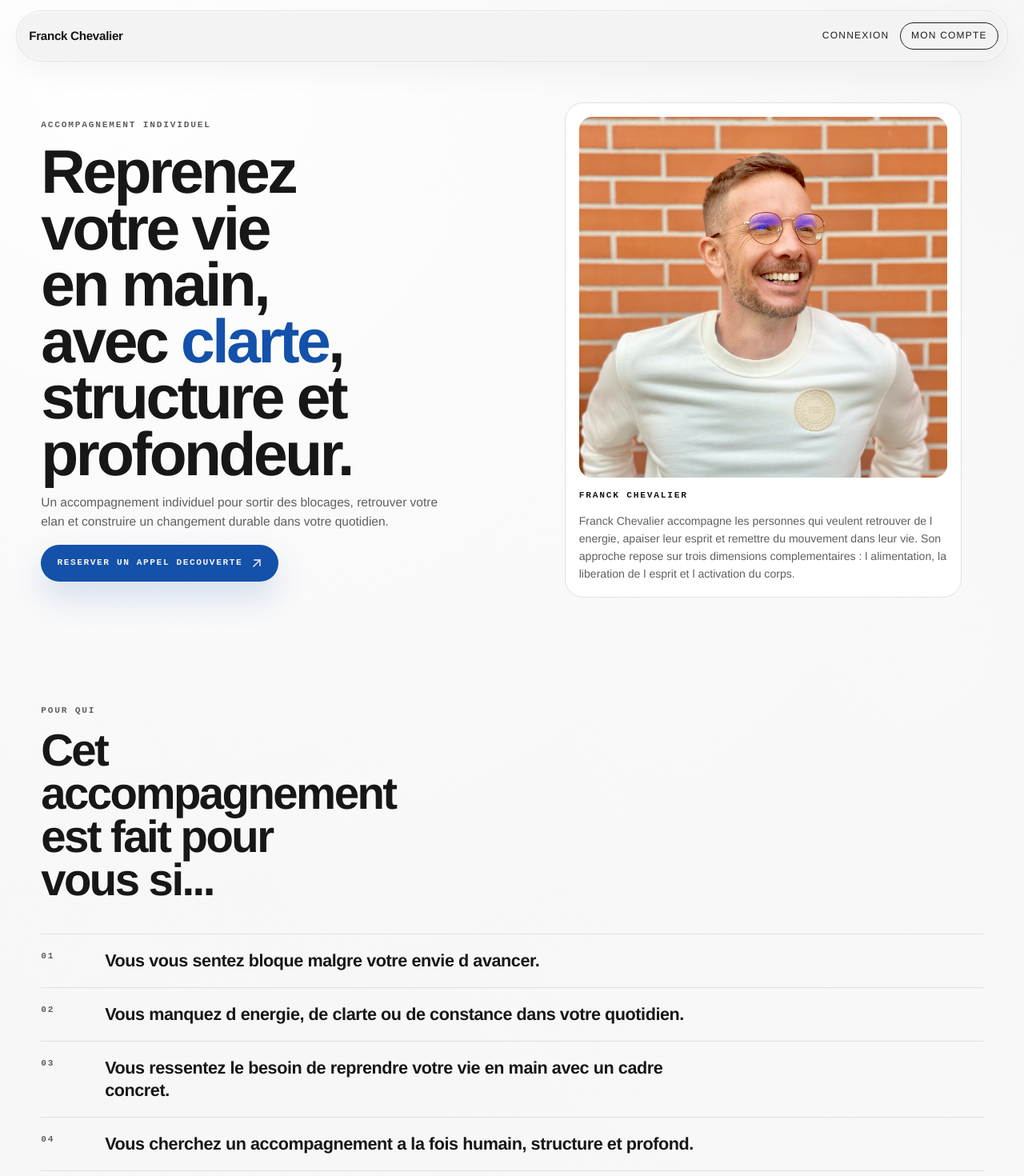
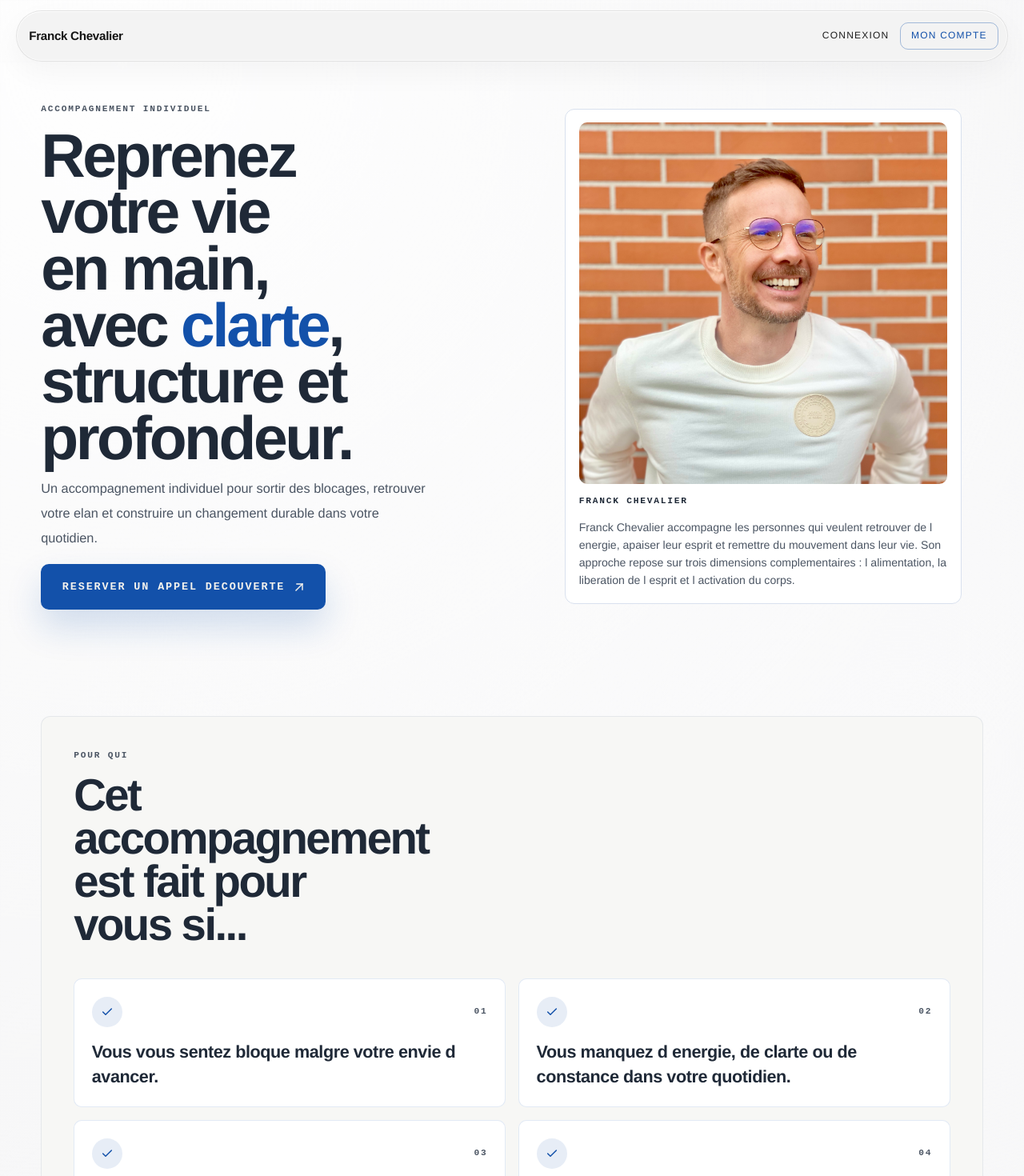
Before and after one commit to Ambiya12/CoachVie, a React (Vite) app: page / in a window 1280 px wide. Shown: the top 1470 px of the page at 80% size. Built offline with nearby package versions, Linux system fonts and the light colour scheme; no server answers.

Commit message:
feat: enhance Home page with new testimonials and methodology cards, update styles for improved layout

```diff
--- a/src/pages/Home.jsx
+++ b/src/pages/Home.jsx
@@ -1,5 +1,6 @@
 import React, { useEffect } from 'react';
 import { Link } from 'react-router-dom';
+import { Brain, Check, Compass, Zap } from 'lucide-react';
 import franckPhoto from '../assets/Franck.jpg';
 import styles from './HomeOverrides.module.css';
 
@@ -36,18 +37,42 @@ const missionCards = [
 const methodologyCards = [
   {
     index: '01',
+    Icon: Zap,
     title: 'Energie et alimentation',
     text: 'Retrouver une base physique stable grace a une alimentation plus juste et a des habitudes durables.',
   },
   {
     index: '02',
+    Icon: Brain,
     title: 'Liberation de l esprit',
     text: 'Identifier les schemas limitants pour avancer avec plus de lucidite, de calme et de constance.',
   },
   {
     index: '03',
+    Icon: Compass,
     title: 'Activation du corps',
     text: 'Transformer l intention en action avec une progression simple, concrete et mesurable.',
+  },
+];
+
+const testimonials = [
+  {
+    quote: 'J ai retrouve un cadre simple pour reprendre de l energie sans me juger a chaque faux pas.',
+    name: 'Claire M.',
+    role: 'Entrepreneure',
+    avatar: 'https://i.pravatar.cc/120?img=32',
+  },
+  {
+    quote: 'Chaque rendez-vous m a aide a clarifier mes priorites et a remettre du mouvement dans mon quotidien.',
+    name: 'Thomas R.',
+    role: 'Chef de projet',
+    avatar: 'https://i.pravatar.cc/120?img=14',
+  },
+  {
+    quote: 'Je me sens plus stable, plus lucide et surtout capable de tenir dans la duree.',
+    name: 'Sarah L.',
+    role: 'Consultante',
+    avatar: 'https://i.pravatar.cc/120?img=47',
   },
 ];
 
@@ -137,7 +162,7 @@ export default function Home() {
               </p>
 
               <div className={styles.heroActions}>
-                <Link to="/signup" className={styles.primaryButton}>
+                <Link to="/signup" className={`${styles.primaryButton} ${styles.heroPrimaryButton}`}>
                   Reserver un appel decouverte
                   <ArrowIcon />
                 </Link>
@@ -161,7 +186,7 @@ export default function Home() {
 
       <section className={styles.section} id="mission">
         <div className={styles.shell}>
-          <div className={`${styles.sectionStack} ${styles.reveal}`} data-reveal>
+          <div className={`${styles.sectionStack} ${styles.audienceSection} ${styles.reveal}`} data-reveal>
             <div className={styles.sectionHeadingRow}>
               <div className={styles.sectionHeadingText}>
                 <SectionEyebrow>Pour qui</SectionEyebrow>
@@ -169,10 +194,15 @@ export default function Home() {
               </div>
             </div>
 
-            <div className={styles.audienceList}>
+            <div className={styles.audienceGrid}>
               {audiencePoints.map((point, index) => (
-                <article key={point} className={styles.audienceRow}>
-                  <span className={styles.listIndex}>{String(index + 1).padStart(2, '0')}</span>
+                <article key={point} className={styles.audienceCard}>
+                  <div className={styles.audienceCardHeader}>
+                    <span className={styles.audienceCheck}>
+                      <Check size={16} strokeWidth={2.2} aria-hidden="true" />
+                    </span>
+                    <span className={styles.cardMeta}>{String(index + 1).padStart(2, '0')}</span>
+                  </div>
                   <p className={styles.listText}>{point}</p>
                 </article>
               ))}
@@ -225,11 +255,60 @@ export default function Home() {
             </div>
 
             <div className={styles.methodGrid}>
-              {methodologyCards.map((card) => (
-                <article key={card.title} className={styles.methodCard}>
-                  <span className={styles.cardMeta}>{card.index}</span>
-                  <h3 className={styles.methodCardTitle}>{card.title}</h3>
-                  <p className={styles.methodText}>{card.text}</p>
+              {methodologyCards.map((card) => {
+                const Icon = card.Icon;
+
+                return (
+                  <article key={card.title} className={styles.methodCard}>
+                    <div className={styles.methodCardTop}>
+                      <span className={styles.methodIcon}>
+                        <Icon size={22} strokeWidth={2.35} aria-hidden="true" />
+                      </span>
+                      <span className={styles.cardMeta}>{card.index}</span>
+                    </div>
+                    <h3 className={styles.methodCardTitle}>{card.title}</h3>
+                    <p className={styles.methodText}>{card.text}</p>
+                  </article>
+                );
+              })}
+            </div>
+          </div>
+        </div>
+      </section>
+
+      <section className={styles.section}>
+        <div className={styles.shell}>
+          <div className={`${styles.testimonialsSection} ${styles.reveal}`} data-reveal>
+            <div className={styles.sectionHeadingRow}>
+              <div className={styles.sectionHeadingText}>
+                <SectionEyebrow>Temoignages</SectionEyebrow>
+                <h2 className={styles.sectionTitle}>Ce que mes clients retrouvent quand le cadre devient enfin clair.</h2>
+              </div>
+              <p className={styles.sectionLead}>
+                Des retours simples, humains et directs sur ce qui change quand le travail devient durable dans le corps, l esprit et l action.
+              </p>
+            </div>
+
+            <div className={styles.testimonialsGrid}>
+              <blockquote className={styles.impactQuote}>
+                "J ai arrete de chercher a en faire plus. J ai recommence a avancer avec calme, clarte et constance."
+              </blockquote>
+
+              {testimonials.map((testimonial) => (
+                <article key={testimonial.name} className={styles.testimonialCard}>
+                  <div className={styles.testimonialIdentity}>
+                    <img
+                      src={testimonial.avatar}
+                      alt={testimonial.name}
+                      className={styles.testimonialAvatar}
+                      loading="lazy"
+                    />
+                    <div className={styles.testimonialPerson}>
+                      <p className={styles.testimonialName}>{testimonial.name}</p>
+                      <p className={styles.testimonialRole}>{testimonial.role}</p>
+                    </div>
+                  </div>
+                  <p className={styles.testimonialQuote}>{testimonial.quote}</p>
                 </article>
               ))}
             </div>
@@ -296,7 +375,7 @@ export default function Home() {
             </div>
 
             <div className={styles.ctaActions}>
-              <Link to="/signup" className={`${styles.primaryButton} ${styles.primaryButtonDark}`}>
+              <Link to="/signup" className={`${styles.primaryButton} ${styles.ctaButton}`}>
                 Prendre rendez-vous
                 <ArrowIcon />
               </Link>
--- a/src/pages/HomeOverrides.module.css
+++ b/src/pages/HomeOverrides.module.css
@@ -2,12 +2,16 @@
   --page-bg: #ffffff;
   --surface: rgba(255, 255, 255, 0.82);
   --surface-strong: #ffffff;
-  --ink: #171717;
-  --muted: #5f5f5f;
-  --line: #e0e0e0;
-  --line-strong: #cccccc;
+  --warm-zone: #f7f7f5;
+  --ink: #1f2937;
+  --muted: #4b5563;
+  --line: #d9e1ee;
+  --line-strong: #bfd0ea;
   --accent: #1351aa;
-  --accent-soft: rgba(19, 81, 170, 0.08);
+  --accent-dark: #0d3774;
+  --accent-soft: rgba(19, 81, 170, 0.1);
+  --card-soft: rgba(19, 81, 170, 0.04);
+  --radius-medium: 10px;
   background:
     radial-gradient(circle at 12% 0%, rgba(255, 255, 255, 0.96) 0%, transparent 24%),
     radial-gradient(circle at 88% 14%, rgba(249, 249, 250, 0.96) 0%, transparent 20%),
@@ -53,6 +57,7 @@
 .sectionHeadingText,
 .missionCard,
 .methodCard,
+.testimonialCard,
 .stepContent,
 .reassuranceCard,
 .ctaContent {
@@ -106,21 +111,22 @@
 .methodText,
 .listText,
 .profileText,
-.factText,
 .reassuranceText,
+.testimonialQuote,
+.testimonialRole,
 .ctaLead {
   margin: 0;
   max-width: 64ch;
   color: var(--muted);
   font-family: var(--font-brand-body);
   font-size: 1rem;
-  line-height: 1.65;
+  line-height: 1.78;
 }
 
 .heroLead {
   max-width: 31rem;
-  font-size: 0.97rem;
-  line-height: 1.58;
+  font-size: 1.02rem;
+  line-height: 1.9;
 }
 
 .heroActions,
@@ -139,7 +145,7 @@
   min-height: 2.8rem;
   padding: 0.8rem 1.2rem;
   border: 1px solid transparent;
-  border-radius: 999px;
+  border-radius: var(--radius-medium);
   background: var(--accent);
   color: #f7f4ee;
   font-family: var(--font-brand-mono);
@@ -164,15 +170,24 @@
   transform: translateY(0);
 }
 
-.primaryButtonDark {
-  background: var(--ink);
-  box-shadow: 0 18px 36px rgba(23, 23, 23, 0.14);
+.heroPrimaryButton {
+  min-height: 3.5rem;
+  padding: 1.05rem 1.6rem;
+  font-size: 0.84rem;
+  box-shadow: 0 22px 44px rgba(19, 81, 170, 0.18);
 }
 
-.primaryButtonDark:hover,
-.primaryButtonDark:focus-visible {
-  background: var(--accent);
-  box-shadow: 0 22px 40px rgba(19, 81, 170, 0.22);
+.ctaButton {
+  background: #ffffff;
+  color: var(--accent-dark);
+  box-shadow: 0 18px 38px rgba(6, 21, 47, 0.2);
+}
+
+.ctaButton:hover,
+.ctaButton:focus-visible {
+  background: #e8f0fb;
+  color: var(--accent-dark);
+  box-shadow: 0 22px 44px rgba(6, 21, 47, 0.24);
 }
 
 .heroProfileCard {
@@ -180,7 +195,7 @@
   gap: 0.85rem;
   padding: clamp(0.85rem, 1.6vw, 1.05rem);
   border: 1px solid var(--line);
-  border-radius: 1.45rem;
+  border-radius: calc(var(--radius-medium) + 2px);
   background: var(--surface-strong);
   box-shadow: none;
   max-width: 31rem;
@@ -189,7 +204,7 @@
 
 .heroImageFrame {
   overflow: hidden;
-  border-radius: 1rem;
+  border-radius: var(--radius-medium);
 }
 
 .heroImage {
@@ -216,6 +231,13 @@
   gap: clamp(1.6rem, 4vw, 2.5rem);
 }
 
+.audienceSection {
+  padding: clamp(1.75rem, 4vw, 2.5rem);
+  border: 1px solid rgba(13, 55, 116, 0.08);
+  border-radius: calc(var(--radius-medium) + 2px);
+  background: var(--warm-zone);
+}
+
 .sectionHeadingRow {
   display: grid;
   grid-template-columns: minmax(0, 0.95fr) minmax(0, 0.8fr);
@@ -236,14 +258,13 @@
   padding-bottom: 0.35rem;
 }
 
-.audienceList,
 .stepsList {
   display: grid;
   border-top: 1px solid var(--line);
 }
 
-.audienceRow,
 .stepRow {
+  position: relative;
   display: grid;
   grid-template-columns: 4rem minmax(0, 1fr);
   gap: 1rem;
@@ -252,12 +273,72 @@
   border-bottom: 1px solid var(--line);
 }
 
+.stepRow::before {
+  content: '';
+  position: absolute;
+  left: 1.9rem;
+  top: 0;
+  bottom: 0;
+  width: 1px;
+  background: rgba(19, 81, 170, 0.24);
+}
+
+.stepRow:first-child::before {
+  top: 1.25rem;
+}
+
+.stepRow:last-child::before {
+  bottom: 1.25rem;
+}
+
+.listIndex {
+  position: relative;
+  z-index: 1;
+}
+
 .listText {
   color: var(--ink);
   font-size: clamp(1.02rem, 2vw, 1.35rem);
   font-weight: 600;
-  line-height: 1.28;
+  line-height: 1.42;
   letter-spacing: -0.02em;
+}
+
+.audienceGrid {
+  display: grid;
+  grid-template-columns: repeat(2, minmax(0, 1fr));
+  gap: 1rem;
+}
+
+.audienceCard {
+  display: grid;
+  gap: 1rem;
+  padding: 1.35rem;
+  border: 1px solid rgba(19, 81, 170, 0.12);
+  border-radius: var(--radius-medium);
+  background: #ffffff;
+  box-shadow: inset 0 1px 0 rgba(255, 255, 255, 0.72);
+}
+
+.audienceCardHeader,
+.methodCardTop,
+.testimonialIdentity {
+  display: flex;
+  align-items: center;
+  justify-content: space-between;
+  gap: 0.9rem;
+}
+
+.audienceCheck,
+.methodIcon {
+  display: inline-flex;
+  align-items: center;
+  justify-content: center;
+  width: 2.4rem;
+  height: 2.4rem;
+  border-radius: 999px;
+  background: var(--accent-soft);
+  color: var(--accent);
 }
 
 .missionGrid {
@@ -268,18 +349,20 @@
 
 .missionCard,
 .methodCard,
-.reassuranceCard {
+.reassuranceCard,
+.testimonialCard {
   min-height: 100%;
   padding: 1.25rem;
   border: 1px solid var(--line);
-  border-radius: 1.5rem;
+  border-radius: var(--radius-medium);
   background: var(--surface);
   transition: transform 200ms ease, border-color 200ms ease, background-color 200ms ease;
 }
 
 .missionCard:hover,
 .methodCard:hover,
-.reassuranceCard:hover {
+.reassuranceCard:hover,
+.testimonialCard:hover {
   transform: translateY(-2px);
   border-color: var(--line-strong);
   background: #ffffff;
@@ -292,14 +375,15 @@
 }
 
 .cardText {
-  font-size: 0.94rem;
+  color: var(--ink);
+  font-size: 1rem;
 }
 
 .methodSection {
   padding: clamp(1.75rem, 4vw, 2.5rem);
-  border: 1px solid var(--line);
-  border-radius: 2rem;
-  background: #ffffff;
+  border: 1px solid rgba(13, 55, 116, 0.08);
+  border-radius: calc(var(--radius-medium) + 2px);
+  background: var(--warm-zone);
 }
 
 .methodIntro {
@@ -323,16 +407,93 @@
 
 .methodLead {
   max-width: 40rem;
+  color: var(--ink);
+  font-size: 1.08rem;
 }
 
 .methodGrid {
   display: grid;
   grid-template-columns: repeat(3, minmax(0, 1fr));
   gap: 1rem;
+  align-items: stretch;
 }
 
 .methodCard {
+  padding: 1.6rem;
+  border: 1px solid var(--accent-dark);
   background: #ffffff;
+}
+
+.methodCardTitle {
+  color: var(--ink);
+}
+
+.methodText {
+  color: var(--ink);
+  font-size: 1.04rem;
+}
+
+.testimonialsSection {
+  display: grid;
+  gap: clamp(1.6rem, 4vw, 2.5rem);
+}
+
+.testimonialsGrid {
+  display: grid;
+  grid-template-columns: repeat(3, minmax(0, 1fr));
+  gap: 1rem;
+}
+
+.impactQuote {
+  grid-column: 1 / -1;
+  margin: 0;
+  padding: clamp(1.5rem, 3vw, 2.25rem);
+  border-radius: calc(var(--radius-medium) + 2px);
+  background: linear-gradient(135deg, rgba(19, 81, 170, 0.08) 0%, rgba(19, 81, 170, 0.03) 100%);
+  color: var(--accent-dark);
+  font-family: var(--font-brand-serif);
+  font-size: clamp(1.65rem, 3vw, 2.5rem);
+  font-style: italic;
+  line-height: 1.24;
+  letter-spacing: -0.03em;
+}
+
+.testimonialCard {
+  gap: 1rem;
+  padding: 1.6rem;
+  border: 1px solid var(--accent-dark);
+  background: #ffffff;
+}
+
+.testimonialAvatar {
+  width: 3rem;
+  height: 3rem;
+  border-radius: var(--radius-medium);
+  object-fit: cover;
+  border: 2px solid rgba(19, 81, 170, 0.14);
+}
+
+.testimonialPerson {
+  display: grid;
+  gap: 0.2rem;
+  margin-right: auto;
+}
+
+.testimonialName {
+  margin: 0;
+  color: var(--ink);
+  font-family: var(--font-brand-heading);
+  font-size: 1rem;
+  font-weight: 700;
+}
+
+.testimonialRole {
+  font-size: 0.9rem;
+}
+
+.testimonialQuote {
+  color: var(--ink);
+  font-size: 1rem;
 }
 
 .methodCardTitle,
@@ -365,13 +526,18 @@
 
 .ctaPanel {
   display: grid;
-  grid-template-columns: minmax(0, 1.1fr) auto;
+  grid-template-columns: 1fr;
   gap: 1.5rem;
-  align-items: end;
+  justify-items: center;
   padding: clamp(1.6rem, 4vw, 2.5rem);
-  border: 1px solid var(--line);
-  border-radius: 2rem;
-  background: #ffffff;
+  border: 1px solid rgba(13, 55, 116, 0.24);
+  border-radius: calc(var(--radius-medium) + 2px);
+  background: linear-gradient(180deg, #11448f 0%, #0d3774 100%);
+}
+
+.ctaContent {
+  justify-items: center;
+  text-align: center;
 }
 
 .ctaTitle {
@@ -379,10 +545,26 @@
   font-size: clamp(2.2rem, 4.8vw, 4.25rem);
   font-weight: 800;
   line-height: 0.94;
+  color: #ffffff;
 }
 
 .ctaLead {
   max-width: 38rem;
+  color: rgba(255, 255, 255, 0.82);
+}
+
+.ctaActions {
+  justify-content: center;
+}
+
+.ctaButton {
+  min-height: 3.8rem;
+  padding: 1.15rem 2rem;
+  font-size: 0.9rem;
+}
+
+.ctaPanel .sectionEyebrow {
+  color: rgba(255, 255, 255, 0.72);
 }
 
 .reveal {
@@ -410,8 +592,14 @@
   }
 
   .missionGrid,
-  .methodGrid {
+  .methodGrid,
+  .testimonialsGrid,
+  .audienceGrid {
     grid-template-columns: repeat(2, minmax(0, 1fr));
+  }
+
+  .impactQuote {
+    grid-column: 1 / -1;
   }
 }
 
@@ -432,14 +620,19 @@
 
   .missionGrid,
   .methodGrid,
-  .reassuranceGrid {
+  .reassuranceGrid,
+  .testimonialsGrid,
+  .audienceGrid {
     grid-template-columns: 1fr;
   }
 
-  .audienceRow,
   .stepRow {
     grid-template-columns: 1fr;
     gap: 0.45rem;
+  }
+
+  .stepRow::before {
+    left: 0.45rem;
   }
 
   .primaryButton {
@@ -448,8 +641,18 @@
 
   .heroProfileCard,
   .methodSection,
-  .ctaPanel {
-    border-radius: 1.4rem;
+  .ctaPanel,
+  .audienceSection,
+  .impactQuote,
+  .audienceCard,
+  .methodCard,
+  .testimonialCard,
+  .heroImageFrame {
+    border-radius: var(--radius-medium);
+  }
+
+  .impactQuote {
+    font-size: clamp(1.5rem, 8vw, 2.2rem);
   }
 }
 
@@ -458,7 +661,8 @@
   .primaryButton,
   .missionCard,
   .methodCard,
-  .reassuranceCard {
+  .reassuranceCard,
+  .testimonialCard {
     transition: none;
   }
 
--- a/src/styles/SharedHeader.module.css
+++ b/src/styles/SharedHeader.module.css
@@ -146,23 +146,25 @@
   justify-content: center;
   min-height: 34px;
   padding: 0.35rem 0.82rem;
-  border: 1px solid #1e1e1e;
-  border-radius: 999px;
+  border: 1px solid rgba(19, 81, 170, 0.36);
+  border-radius: 10px;
   background: transparent;
-  color: #1e1e1e;
+  color: #1351aa;
   text-decoration: none;
   font-family: "Satoshi", var(--font-brand-body);
   font-size: 12px;
   font-weight: 500;
   letter-spacing: 0.1em;
   text-transform: uppercase;
-  transition: background-color 180ms ease, color 180ms ease, border-color 180ms ease, transform 180ms ease;
+  transition: background-color 180ms ease, color 180ms ease, border-color 180ms ease, transform 180ms ease, box-shadow 180ms ease;
 }
 
 .contactLink:hover,
 .contactLink:focus-visible {
-  background: #1e1e1e;
-  color: #f2f2f2;
+  background: rgba(19, 81, 170, 0.08);
+  color: #0d3774;
+  border-color: #0d3774;
+  box-shadow: 0 12px 24px rgba(19, 81, 170, 0.08);
   outline: none;
   transform: translateY(-1px);
 }
```
